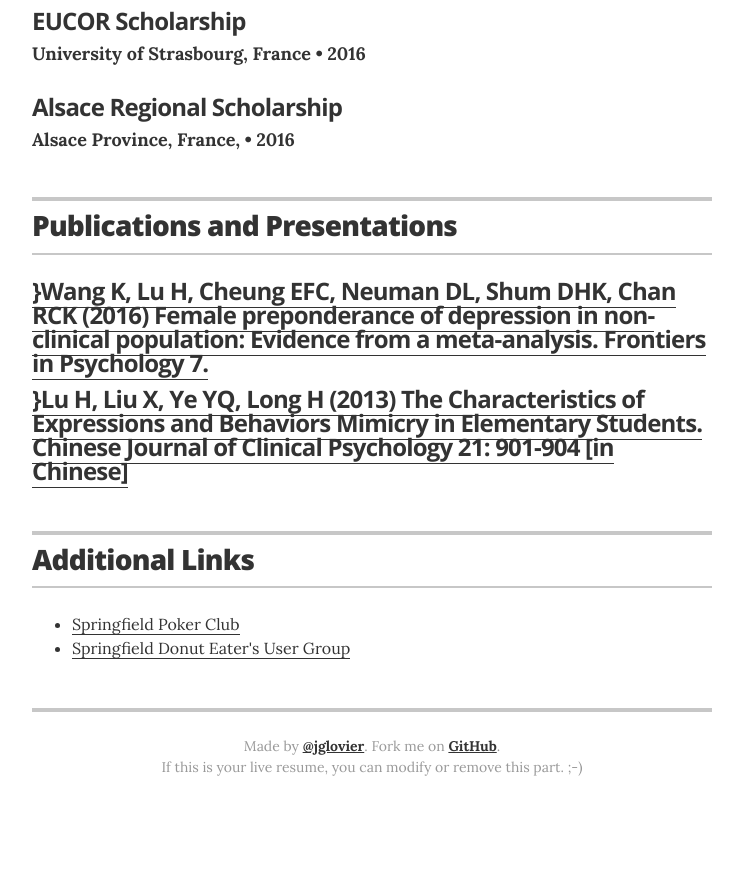
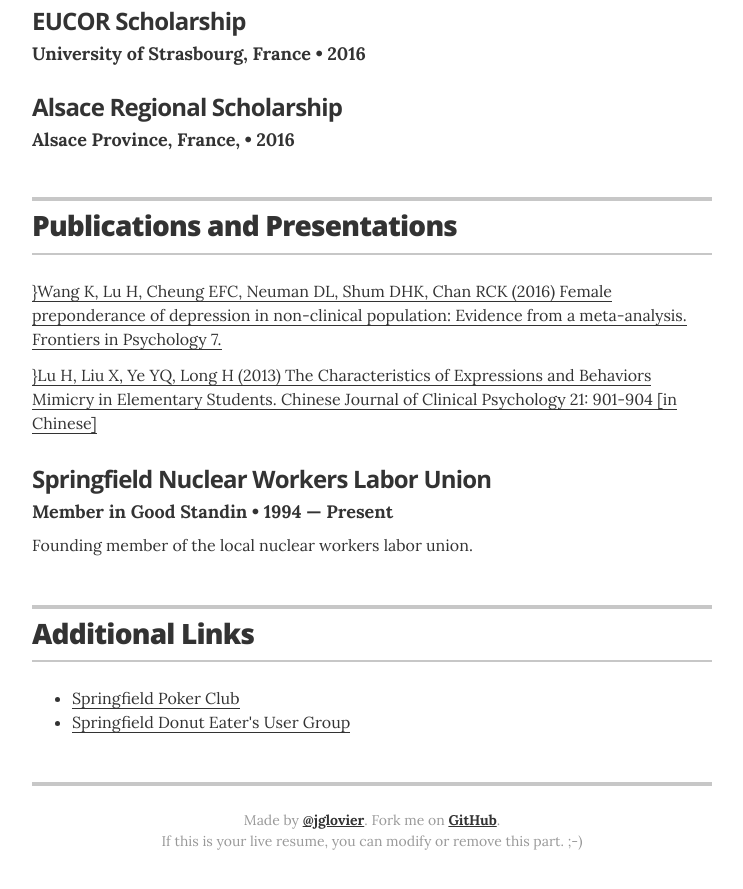
Before and after one commit to ErbB4/erbb4.github.io, a Jekyll site: the page built from index.html, in a window 1280 px wide and 900 px high, scrolled down 2590 px. Shown: the top 889 px of the window, without its empty margins (268-1011 px from the left). Built offline with Jekyll 4.4.1, drawn with Linux system fonts in a browser that asks for light colours; before the commit the page ends 3416 px from its top, so only the background shows below that.

Commit message:
change size

```diff
--- a/_layouts/resume.html
+++ b/_layouts/resume.html
@@ -203,11 +203,16 @@
         </header>
 
         <div class="resume-item">
-          <p class="resume-item-title"><a href="http://journal.frontiersin.org/article/10.3389/fpsyg.2016.01398/full">}Wang K, Lu H, Cheung EFC, Neuman DL, Shum DHK, Chan RCK (2016) Female preponderance of depression in non-clinical population: Evidence from a meta-analysis. Frontiers in Psychology 7.</a></p>
+          <p class="resume-item-copy"><a href="http://journal.frontiersin.org/article/10.3389/fpsyg.2016.01398/full">}Wang K, Lu H, Cheung EFC, Neuman DL, Shum DHK, Chan RCK (2016) Female preponderance of depression in non-clinical population: Evidence from a meta-analysis. Frontiers in Psychology 7.</a></p>
 
-          <p class="resume-item-title"><a href="http://www.cnki.com.cn/Article/CJFDTotal-ZLCY201306007.htm">}Lu H, Liu X, Ye YQ, Long H (2013) The Characteristics of Expressions and Behaviors Mimicry in Elementary Students. Chinese Journal of Clinical Psychology 21: 901-904 [in Chinese]</a></p>
+          <p class="resume-item-copy"><a href="http://www.cnki.com.cn/Article/CJFDTotal-ZLCY201306007.htm">}Lu H, Liu X, Ye YQ, Long H (2013) The Characteristics of Expressions and Behaviors Mimicry in Elementary Students. Chinese Journal of Clinical Psychology 21: 901-904 [in Chinese]</a></p>
         </div>
 
+        <div class="resume-item">
+          <h3 class="resume-item-title">Springfield Nuclear Workers Labor Union</h3>
+          <h4 class="resume-item-details">Member in Good Standin &bull; 1994 &mdash; Present</h4>
+          <p class="resume-item-copy">Founding member of the local nuclear workers labor union.</p>
+        </div>
 
       </section>
       <!-- end Associations -->
```
